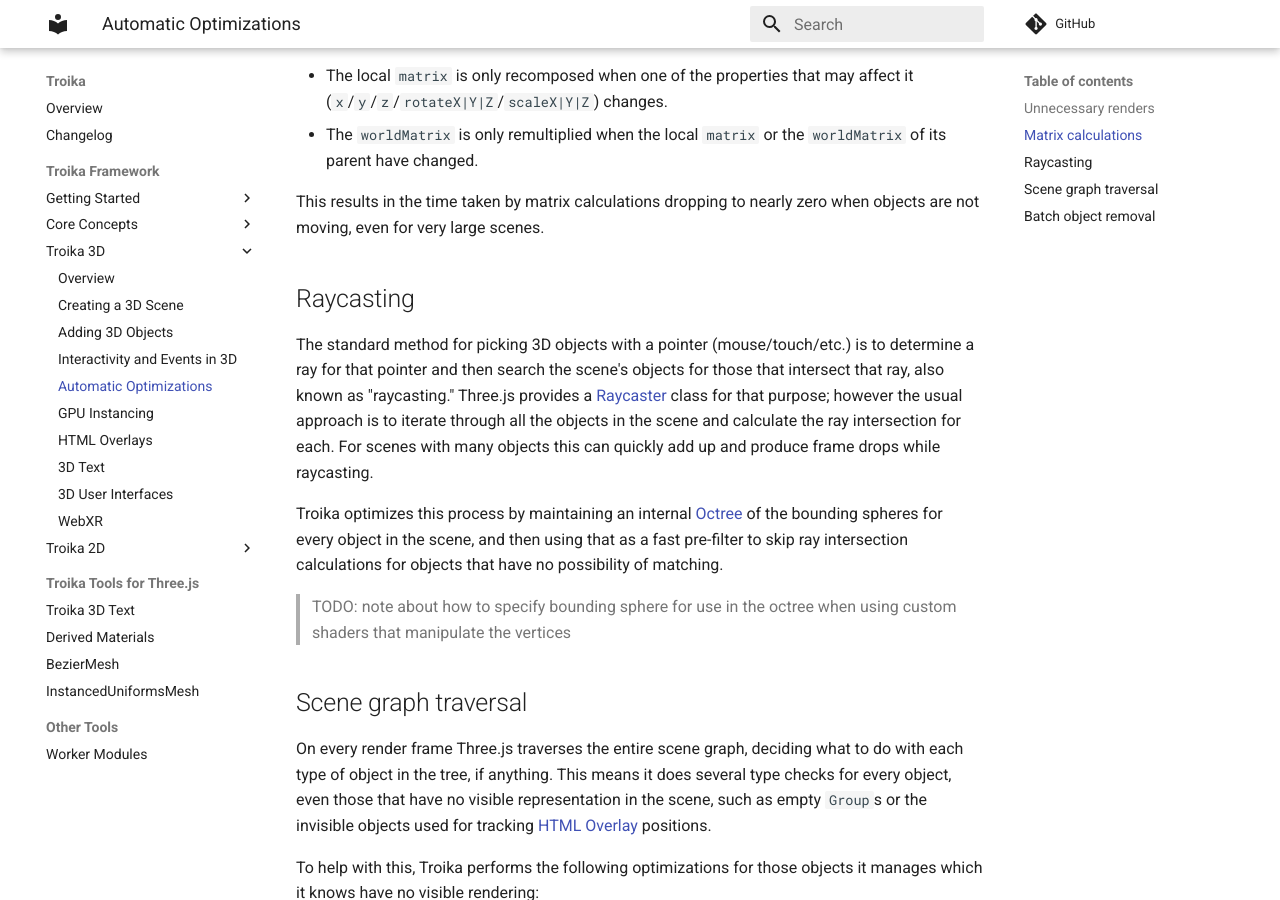
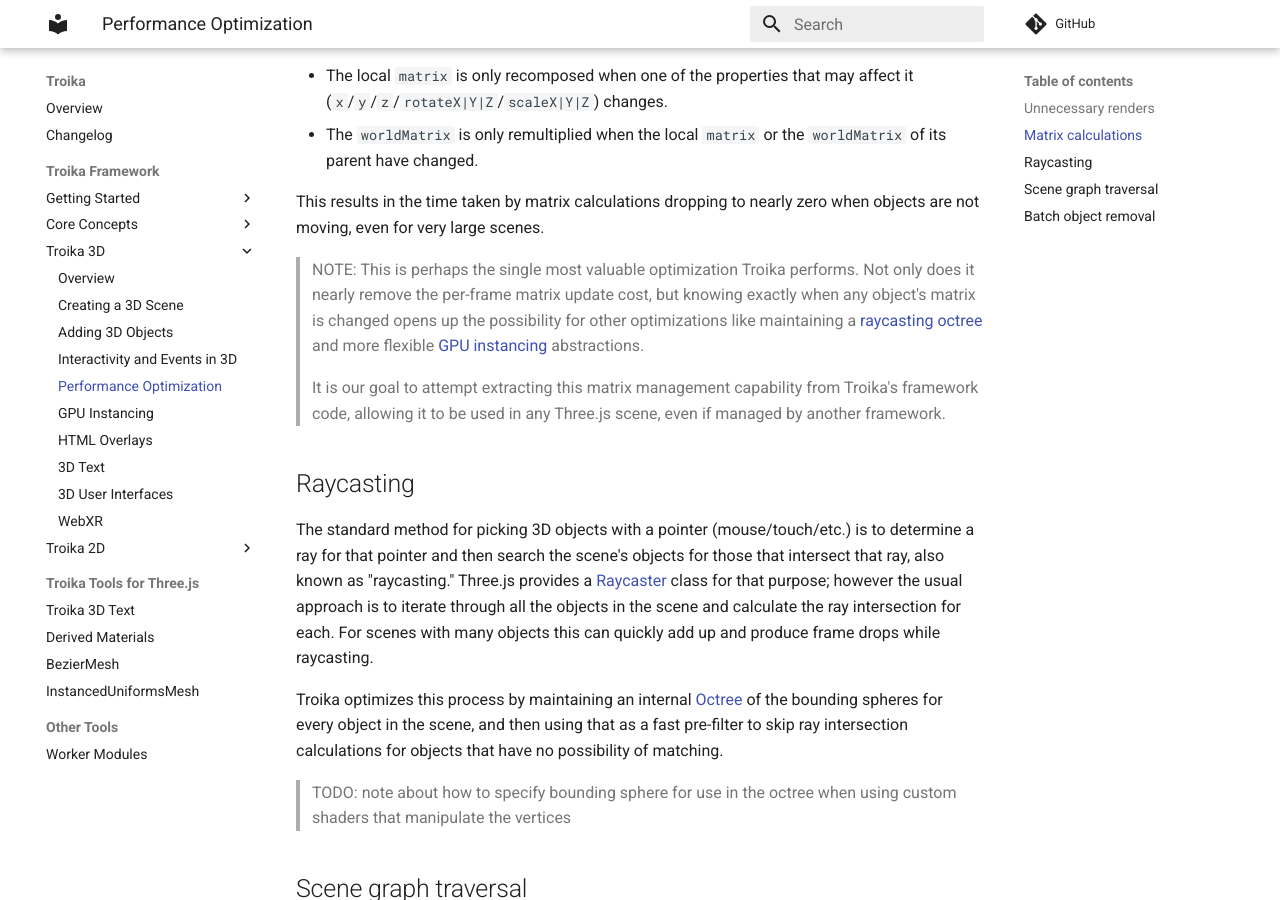
Before and after one commit to protectwise/troika, an MkDocs documentation site: the page built from docs/troika-3d/performance.md, in a window 1280 px wide and 900 px high, scrolled down 940 px. Built offline with MkDocs 1.6.1 and Material for MkDocs 9.7.7, drawn with Linux system fonts in a browser that asks for light colours; comment, search, counter and statistics services are not loaded; some of the changed text lies outside the part shown.

Commit message:
docs: add note about plans to extract matrix management to vanilla Three

```diff
--- a/docs/troika-3d/performance.md
+++ b/docs/troika-3d/performance.md
@@ -1,6 +1,6 @@
 ---
 id: 3d-auto-optimizations
-title: Automatic Optimizations
+title: Performance Optimization
 ---
 
 Compared to raw Three.js, Troika automatically performs several optimizations to reduce the CPU time spent on each render frame. Here are the most impactful:
@@ -30,6 +30,10 @@
 
 This results in the time taken by matrix calculations dropping to nearly zero when objects are not moving, even for very large scenes.
 
+> NOTE: This is perhaps the single most valuable optimization Troika performs. Not only does it nearly remove the per-frame matrix update cost, but knowing exactly when any object's matrix is changed opens up the possibility for other optimizations like maintaining a [raycasting octree](#raycasting) and more flexible [GPU instancing](./instancing.md) abstractions.
+>
+> It is our goal to attempt extracting this matrix management capability from Troika's framework code, allowing it to be used in any Three.js scene, even if managed by another framework.
+
 
 ## Raycasting
 
```
